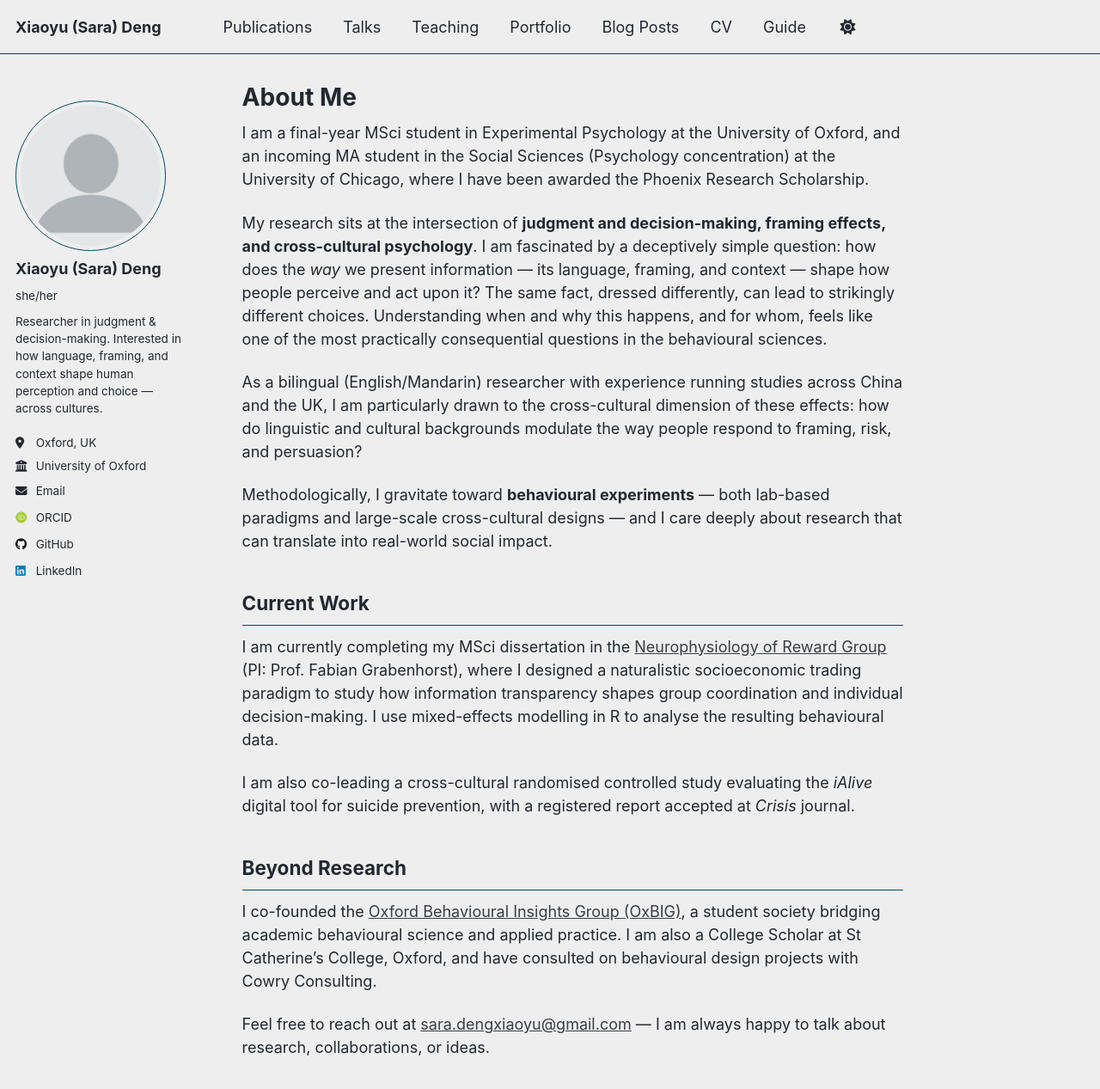
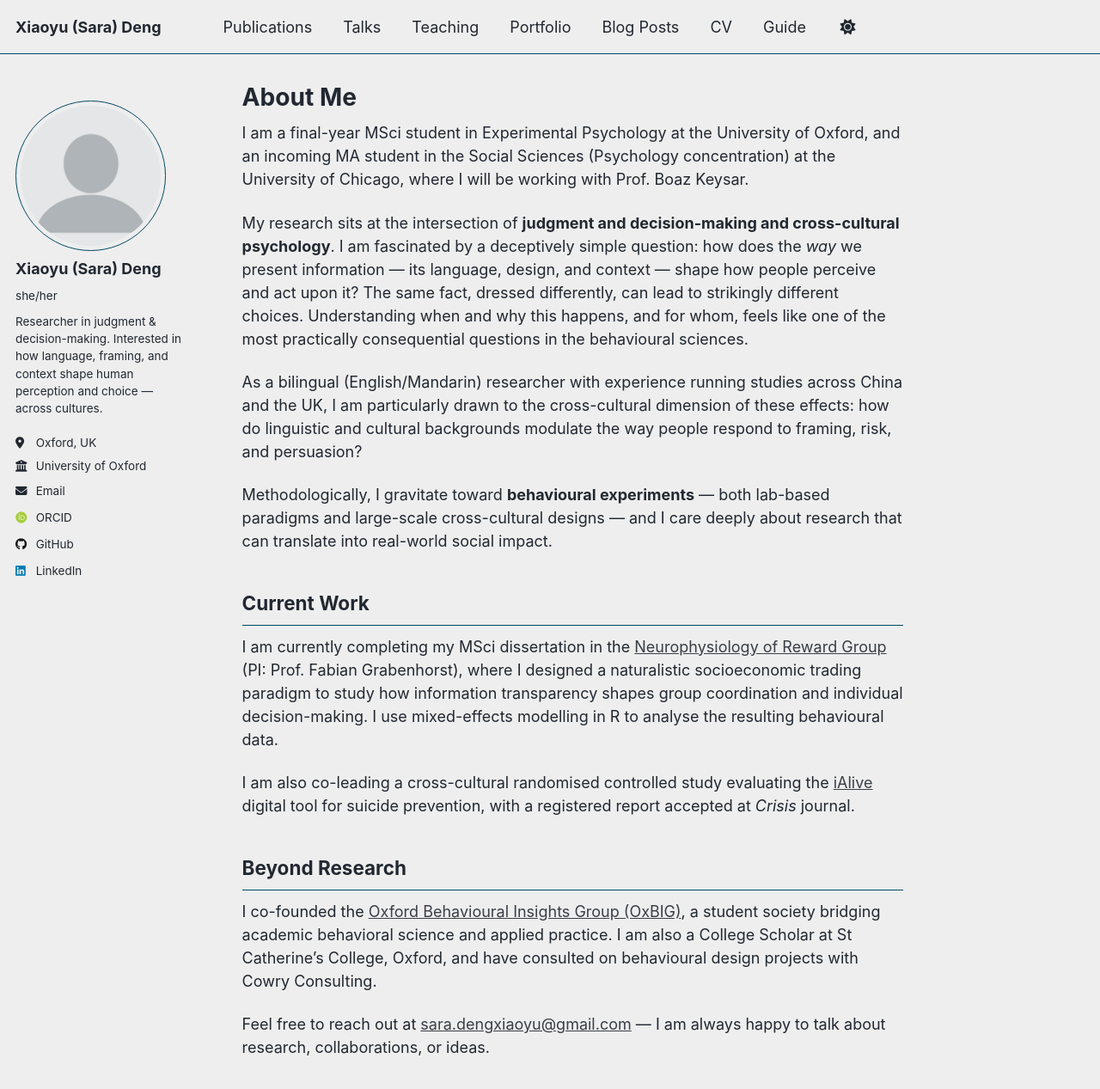
Before and after one commit to saradeng713/saradeng713.github.io, a Jekyll site: the page built from _pages/about.md, in a window 1280 px wide and 1400 px high. Shown: the top 1267 px of the window at 86% size. Built offline with Jekyll 4.4.1, drawn with Linux system fonts in a browser that asks for light colours; some web fonts are replaced; a script that is not in the unit is left out.

Commit message:
Update about.md

```diff
--- a/_pages/about.md
+++ b/_pages/about.md
@@ -7,9 +7,9 @@ redirect_from:
   - /about.html
 ---
 
-I am a final-year MSci student in Experimental Psychology at the University of Oxford, and an incoming MA student in the Social Sciences (Psychology concentration) at the University of Chicago, where I have been awarded the Phoenix Research Scholarship.
+I am a final-year MSci student in Experimental Psychology at the University of Oxford, and an incoming MA student in the Social Sciences (Psychology concentration) at the University of Chicago, where I will be working with Prof. Boaz Keysar.
 
-My research sits at the intersection of **judgment and decision-making, framing effects, and cross-cultural psychology**. I am fascinated by a deceptively simple question: how does the *way* we present information — its language, framing, and context — shape how people perceive and act upon it? The same fact, dressed differently, can lead to strikingly different choices. Understanding when and why this happens, and for whom, feels like one of the most practically consequential questions in the behavioural sciences.
+My research sits at the intersection of **judgment and decision-making and cross-cultural psychology**. I am fascinated by a deceptively simple question: how does the *way* we present information — its language, design, and context — shape how people perceive and act upon it? The same fact, dressed differently, can lead to strikingly different choices. Understanding when and why this happens, and for whom, feels like one of the most practically consequential questions in the behavioural sciences.
 
 As a bilingual (English/Mandarin) researcher with experience running studies across China and the UK, I am particularly drawn to the cross-cultural dimension of these effects: how do linguistic and cultural backgrounds modulate the way people respond to framing, risk, and persuasion?
 
@@ -19,10 +19,10 @@ Methodologically, I gravitate toward **behavioural experiments** — both lab-ba
 
 I am currently completing my MSci dissertation in the [Neurophysiology of Reward Group](https://grabenhorstlab.org/) (PI: Prof. Fabian Grabenhorst), where I designed a naturalistic socioeconomic trading paradigm to study how information transparency shapes group coordination and individual decision-making. I use mixed-effects modelling in R to analyse the resulting behavioural data.
 
-I am also co-leading a cross-cultural randomised controlled study evaluating the *iAlive* digital tool for suicide prevention, with a registered report accepted at *Crisis* journal.
+I am also co-leading a cross-cultural randomised controlled study evaluating the [iAlive](https://www.ialive.info/) digital tool for suicide prevention, with a registered report accepted at *Crisis* journal.
 
 ## Beyond Research
 
-I co-founded the [Oxford Behavioural Insights Group (OxBIG)](https://www.instagram.com/oxbig.ox/), a student society bridging academic behavioural science and applied practice. I am also a College Scholar at St Catherine's College, Oxford, and have consulted on behavioural design projects with Cowry Consulting.
+I co-founded the [Oxford Behavioural Insights Group (OxBIG)](https://www.instagram.com/oxbig.ox/), a student society bridging academic behavioral science and applied practice. I am also a College Scholar at St Catherine's College, Oxford, and have consulted on behavioural design projects with Cowry Consulting.
 
 Feel free to reach out at [sara.dengxiaoyu@gmail.com](mailto:sara.dengxiaoyu@gmail.com) — I am always happy to talk about research, collaborations, or ideas.
```
